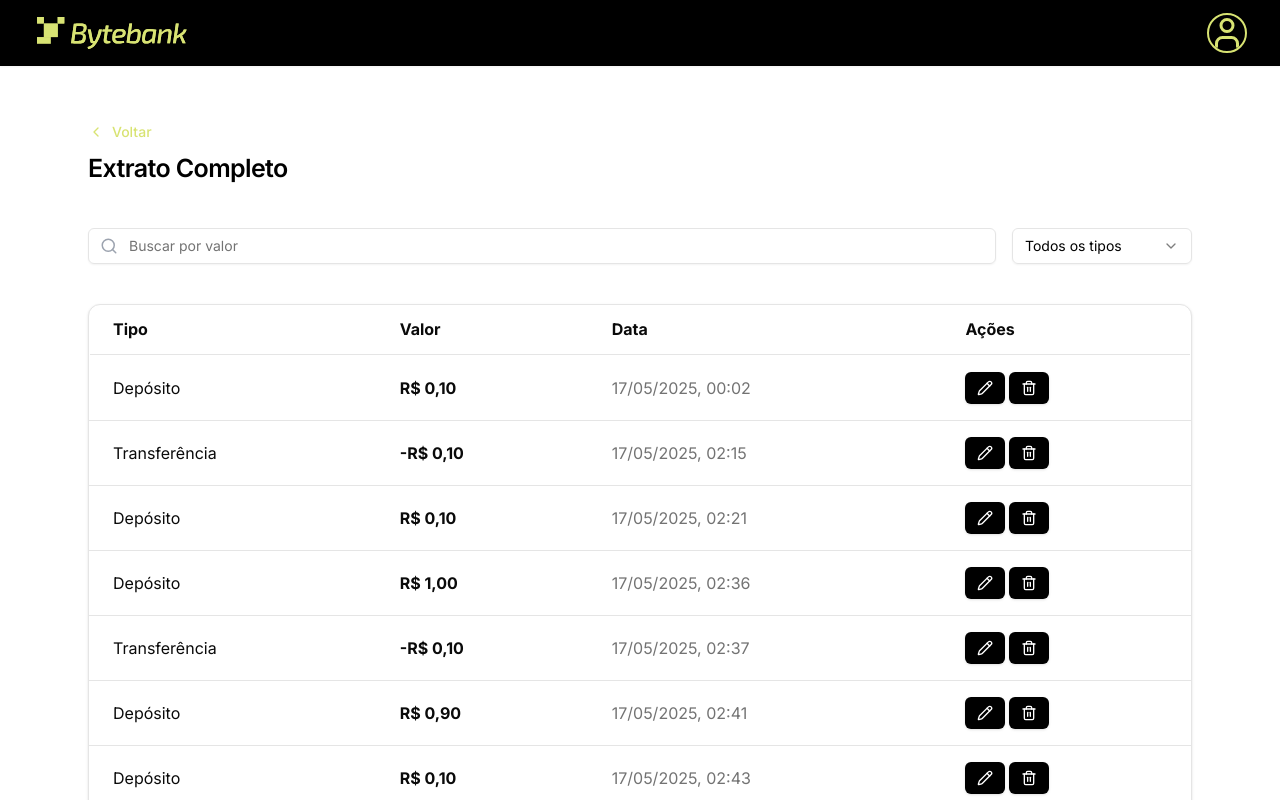
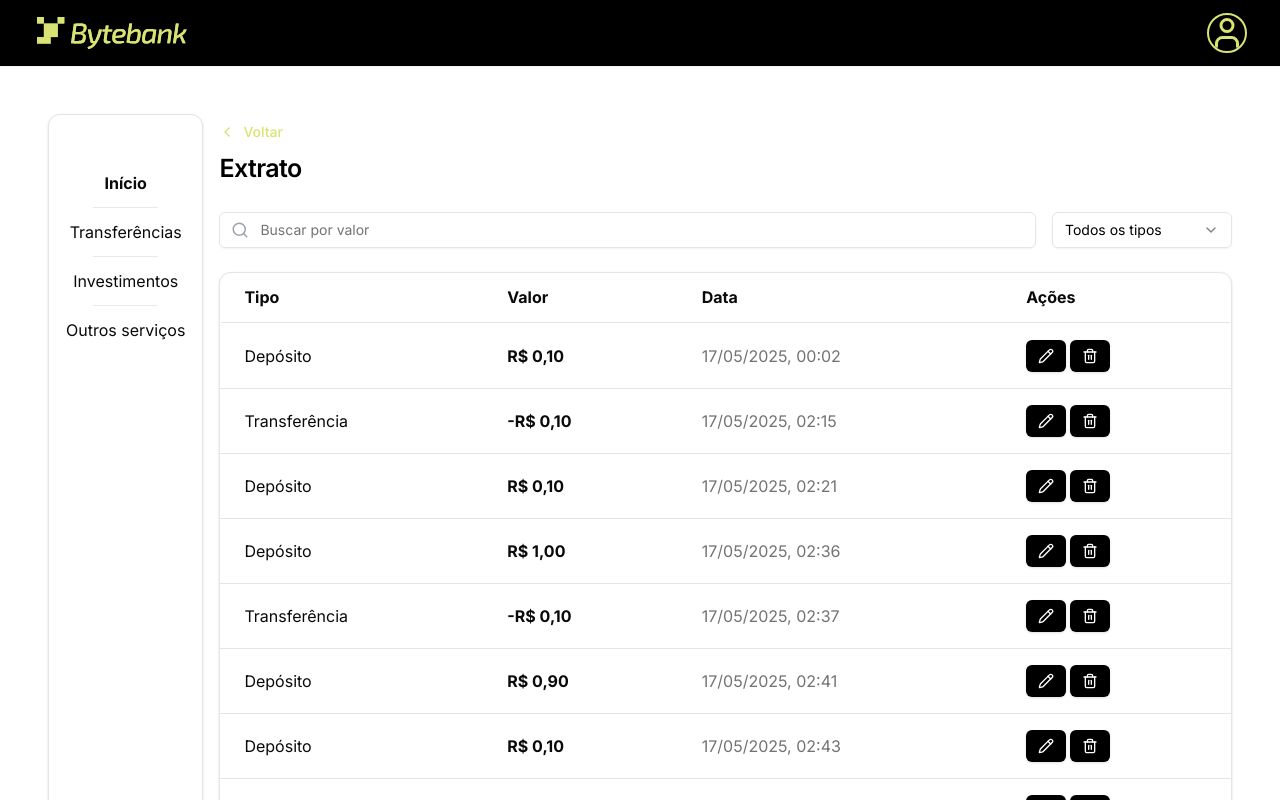
Before and after one commit to ViniBLK24/tech-challenge, a Next.js app: page /transactions in a window 1280 px wide. Shown: the top 800 px of the page. Built offline with nearby package versions, Linux system fonts and the light colour scheme.

Commit message:
feat(edit):adding default side bar to the table page

```diff
--- a/src/app/transactions/page.tsx
+++ b/src/app/transactions/page.tsx
@@ -8,6 +8,8 @@ import PageHeader from "@/components/transactions/PageHeader";
 import SearchFilter from "@/components/transactions/SearchFilter";
 import TransactionsTable from "@/components/transactions/TransactionsTable";
 import Pagination from "@/components/transactions/Pagination";
+import SideMenu from "@/components/SideMenu";
+import TabletMenu from "@/components/TabletMenu";
 
 export default function TransactionsPage() {
   const [transactions, setTransactions] = useState<Transaction[]>([]);
@@ -68,10 +70,16 @@ export default function TransactionsPage() {
   return (
     <div className="w-[100%]">
       <DashboardMenu />
-      <div className="flex justify-center w-[100%]">
-        <div className="flex flex-col gap-4 p-6 md:p-12 w-[100%] max-w-[1200px]">
+      <div className=" flex justify-center w-[100%]">
+        <div className="flex flex-col gap-4 p-6 md:p-12 lg:grid grid-cols-7 w-[100%] max-w-[1600px]">
+          <div className="hidden md:block">
+            <TabletMenu />
+            <SideMenu />
+          </div>
+          <div className="flex flex-col col-span-6">
+            <div className="flex flex-col w-[100%] max-w-[1200px]">
               <PageHeader
-            title="Extrato Completo"
+                title="Extrato"
                 backHref="/dashboard"
                 backLabel="Voltar"
               />
@@ -98,5 +106,7 @@ export default function TransactionsPage() {
             </div>
           </div>
         </div>
+      </div>
+    </div>
   );
 }
```
Lines whose indentation alone changed are shown as unchanged.
